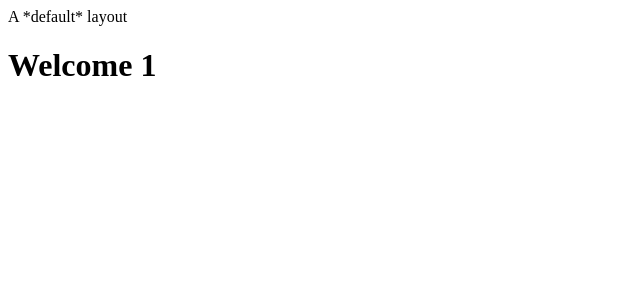
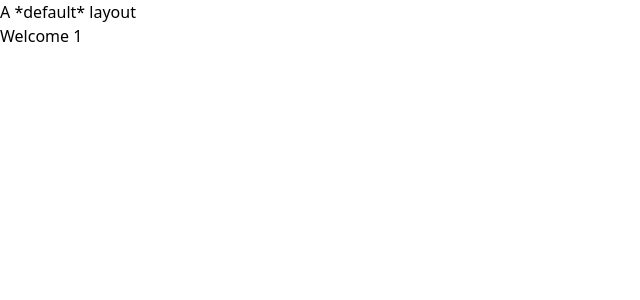
Before and after one commit to IlmarLopez/ilmarlopez.github.io, a Nuxt app: page / in a window 1280 px wide. Shown: the top 300 px of the page, without its empty margins (0-640 px from the left). Built offline with nearby package versions, Linux system fonts and the light colour scheme.

Commit message:
feat: add tailwind

```diff
--- /dev/null
+++ b/assets/css/main.css
@@ -0,0 +1,3 @@
+@tailwind base;
+@tailwind components;
+@tailwind utilities;
--- a/nuxt.config.ts
+++ b/nuxt.config.ts
@@ -1,4 +1,10 @@
 // https://v3.nuxtjs.org/api/configuration/nuxt.config
 export default defineNuxtConfig({
-
+  css: ['~/assets/css/main.css'],
+  postcss: {
+    plugins: {
+      tailwindcss: {},
+      autoprefixer: {},
+    },
+  },
 })
--- a/package.json
+++ b/package.json
@@ -8,6 +8,9 @@
     "postinstall": "nuxt prepare"
   },
   "devDependencies": {
-    "nuxt": "3.0.0-rc.12"
+    "autoprefixer": "^10.4.13",
+    "nuxt": "^3.0.0-rc.14",
+    "postcss": "^8.4.21",
+    "tailwindcss": "^3.2.6"
   }
 }
--- /dev/null
+++ b/tailwind.config.js
@@ -0,0 +1,15 @@
+/** @type {import('tailwindcss').Config} */
+module.exports = {
+  content: [
+    // "./components/**/*.{js,vue,ts}",
+    "./layouts/**/*.vue",
+    "./pages/**/*.vue",
+    // "./plugins/**/*.{js,ts}",
+    "./nuxt.config.{js,ts}",
+    "./app.vue",
+  ],
+  theme: {
+    extend: {},
+  },
+  plugins: [],
+}
```
Also changed, not shown: 2 other files (tests, documents, lock files or other folders).
